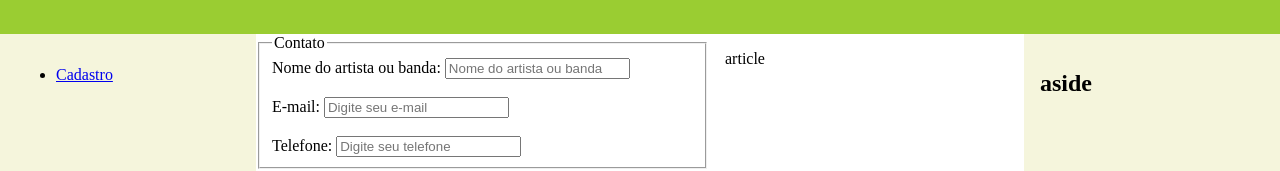
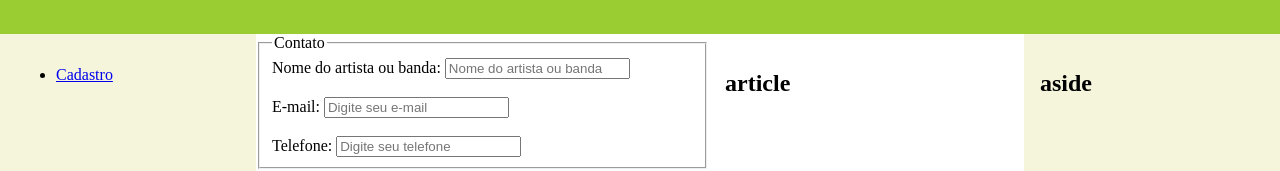
Before and after one commit to Niclaca/Projeto-Front-end, a plain HTML site: page docs/Criar_conta/Cadastro/artistas.html in a window 1280 px wide. Shown: the part 126-297 px from the top of the page. Drawn offline with Linux system fonts and the light colour scheme.

Commit message:
arrumando erros

```diff
--- a/docs/Criar_conta/Cadastro/artistas.html
+++ b/docs/Criar_conta/Cadastro/artistas.html
@@ -67,7 +67,7 @@
     </ul>
   </div>
 </nav>
-<article>article</article>
+<article><h2>article</h2></article>
 <aside> <h2> aside</h2></aside>
 </main>
 <footer>
```
Also changed, not shown: docs/Criar_conta/Cadastro/fã.html (+1 -1 lines).
